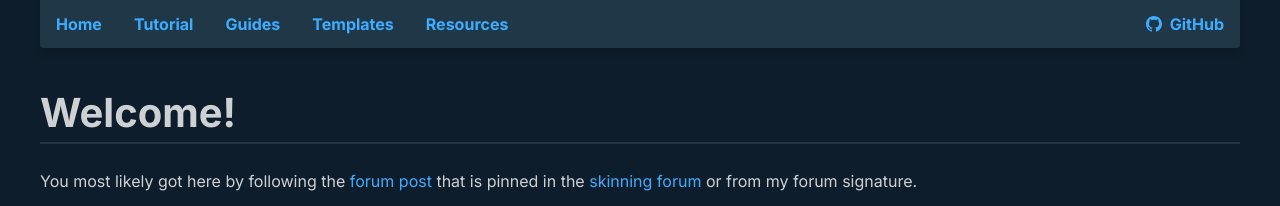
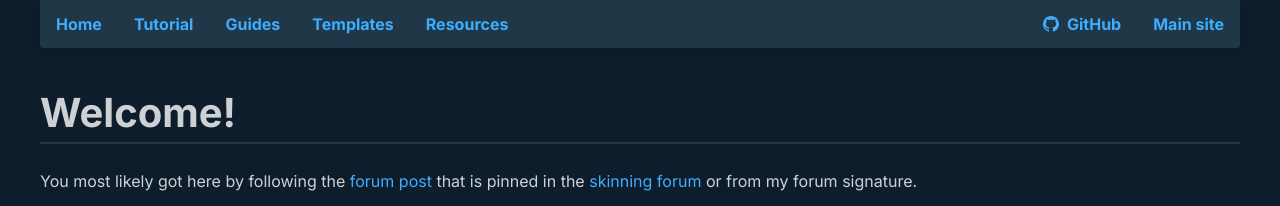
Before and after one commit to RockRoller01/skinninginfo, a Jekyll site: the page built from index.md, in a window 1280 px wide. Shown: the top 206 px of the page. Built offline with Jekyll 4.4.1, drawn with Linux system fonts in a browser that asks for light colours.

Commit message:
mainsite.

```diff
--- a/_layouts/master.html
+++ b/_layouts/master.html
@@ -19,6 +19,7 @@
       <a href="{{site.baseurl}}/guides/toc">Guides</a>
       <a href="{{site.baseurl}}/templates/toc">Templates</a>
       <a href="{{site.baseurl}}/resources/toc">Resources</a>
+      <a href="https://skinship.xyz" style="float:right">Main site</a>
       <a style="float:right" href=https://github.com/RockRoller01/skinninginfo><svg class="icon" width="32" height="32"
           viewBox="0 0 32 32">
           <path fill-rule="evenodd" clip-rule="evenodd"
```
